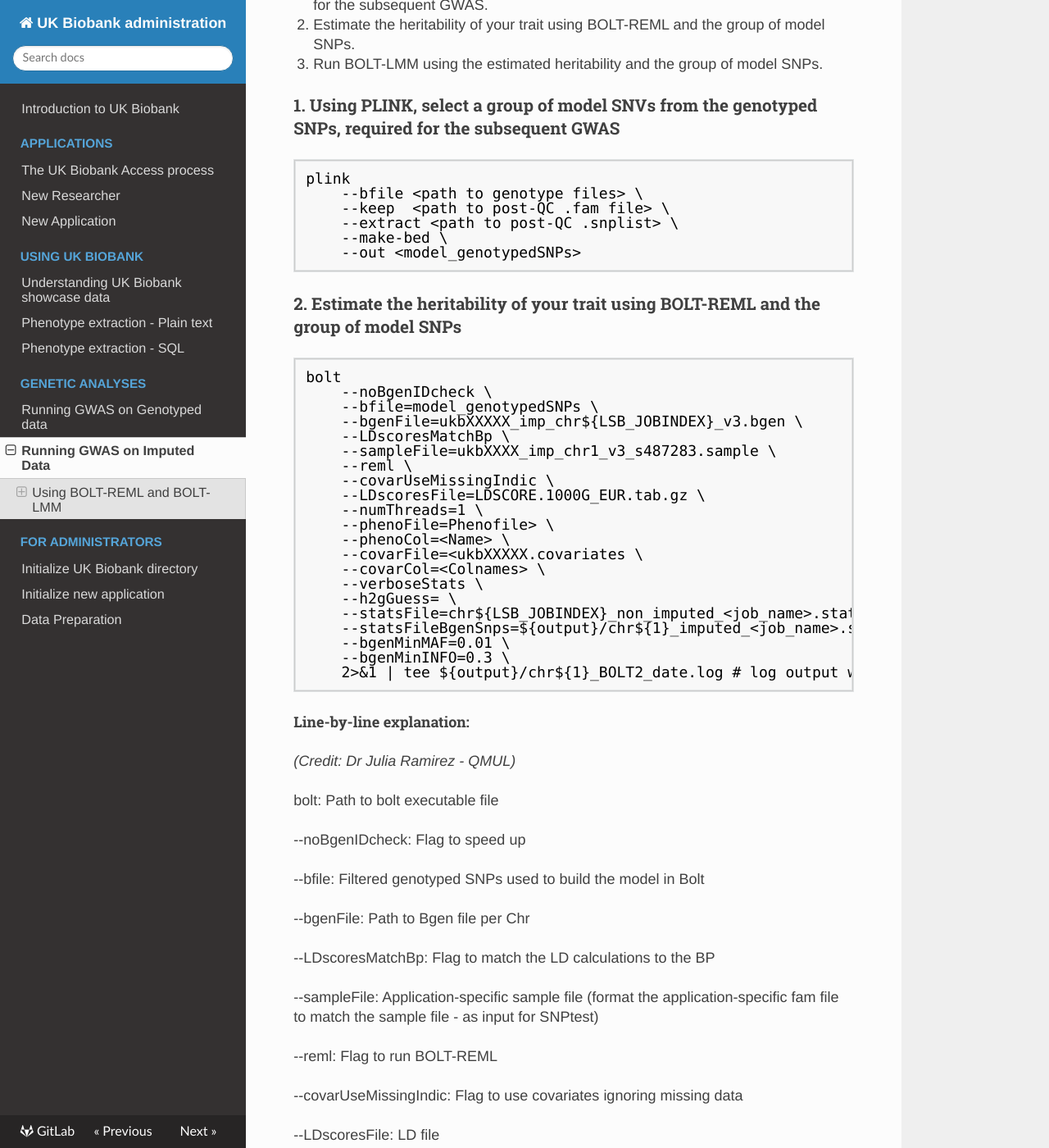
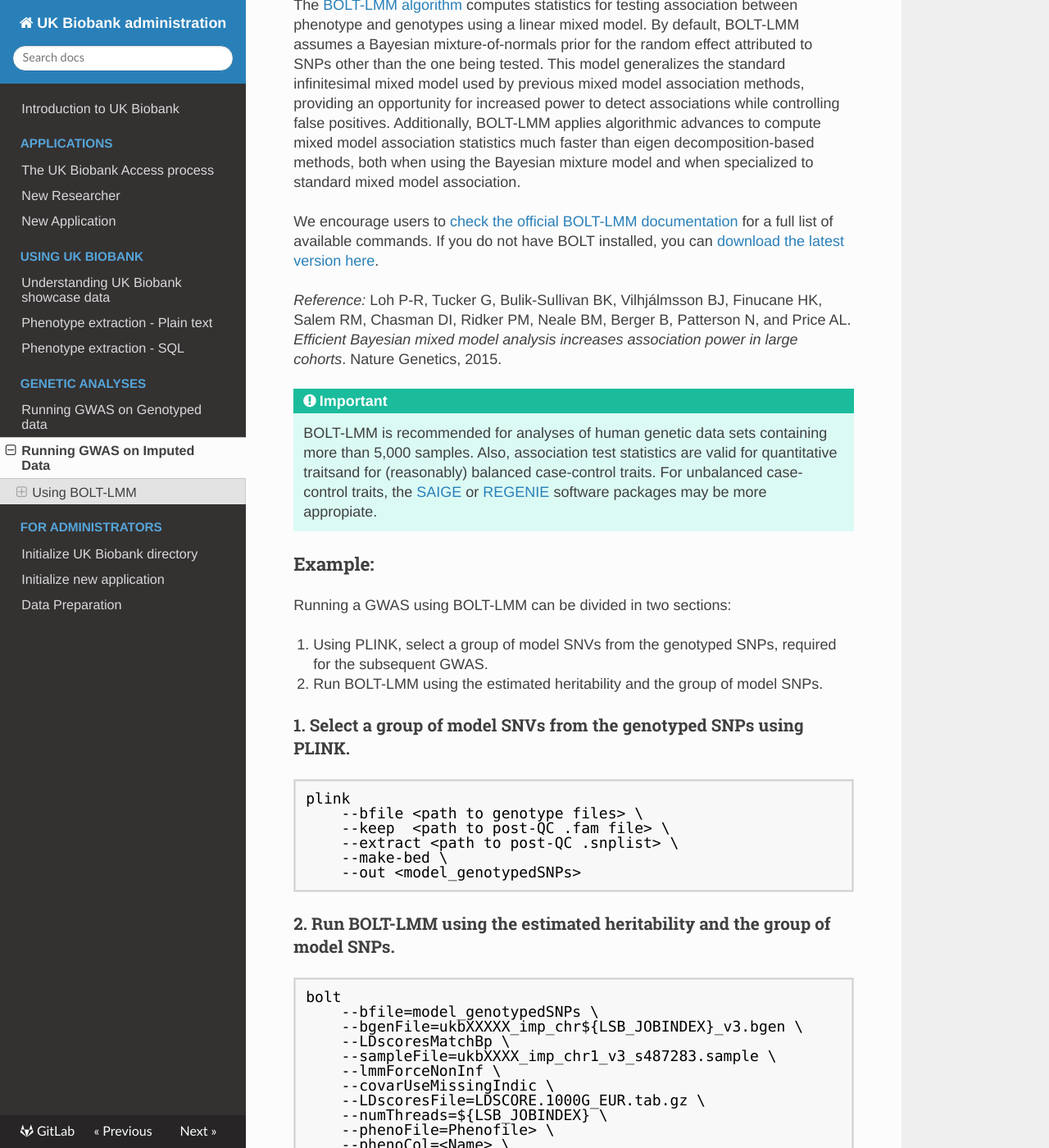
Before and after one commit to garethmarkel/ukb-administration, an MkDocs documentation site: the page built from docs/gwas/imputed_data.md, in a window 1280 px wide and 1400 px high, scrolled down 361 px. Shown: the whole window at 82% size. Built offline with MkDocs 1.6.1, drawn with Linux system fonts in a browser that asks for light colours; comment, search, counter and statistics services are not loaded; some of the changed text lies outside the part shown.

Commit message:
[Update] Removes heritability estimation step. Major changes to text and structure

```diff
--- a/docs/gwas/imputed_data.md
+++ b/docs/gwas/imputed_data.md
@@ -1,16 +1,28 @@
 # Running GWAS on Imputed Data
 
-## Using BOLT-REML and BOLT-LMM
+!!! important
+	Before you start, make sure you have the [post-QC SNP list and sample list](../admin/master_generation.md#expected-result) and have extracted your phenotype either from the [SQL database](./../pheno/understand_sql.md#using-the-sql-database) or from the [text files](../pheno/tradition.md#step-by-step-guide).
 
-### Overview:
 
-Running a GWAS using BOLT-LMM can be divided in three sections:
+## Using BOLT-LMM
+
+The [BOLT-LMM algorithm](https://alkesgroup.broadinstitute.org/BOLT-LMM/downloads/BOLT-LMM_v2.3.4_manual.pdf) computes statistics for testing association between phenotype and genotypes using a linear mixed model. By default, BOLT-LMM assumes a Bayesian mixture-of-normals prior for the random effect attributed to SNPs other than the one being tested. This model generalizes the standard infinitesimal mixed model used by previous mixed model association methods, providing an opportunity for increased power to detect associations while controlling false positives. Additionally, BOLT-LMM applies algorithmic advances to compute mixed model association statistics much faster than eigen decomposition-based methods, both when using the Bayesian mixture model and when specialized to standard mixed model association.
+
+We encourage users to [check the official BOLT-LMM documentation](https://alkesgroup.broadinstitute.org/BOLT-LMM/downloads/BOLT-LMM_v2.3.4_manual.pdf) for a full list of available commands. If you do not have BOLT installed, you can [download the latest version here](http://data.broadinstitute.org/alkesgroup/BOLT-LMM/downloads/).
+
+*Reference:* Loh P-R, Tucker G, Bulik-Sullivan BK, Vilhjálmsson BJ, Finucane HK, Salem RM, Chasman DI, Ridker PM, Neale BM, Berger B, Patterson N, and Price AL. *Efficient Bayesian mixed model analysis increases association power in large cohorts*. Nature Genetics, 2015.
+
+!!! Important
+	BOLT-LMM is recommended for analyses of human genetic data sets containing more than 5,000 samples. Also, association test statistics are valid for quantitative traitsand for (reasonably) balanced case-control traits. For unbalanced case-control traits, the [SAIGE](https://github.com/weizhouUMICH/SAIGE) or [REGENIE](https://github.com/rgcgithub/regenie) software packages may be more appropiate.
+
+### Example:
+
+Running a GWAS using BOLT-LMM can be divided in two sections:
 
 1. Using PLINK, select a group of model SNVs from the genotyped SNPs, required for the subsequent GWAS.
-2. Estimate the heritability of your trait using BOLT-REML and the group of model SNPs.
-3. Run BOLT-LMM using the estimated heritability and the group of model SNPs.
+2. Run BOLT-LMM using the estimated heritability and the group of model SNPs.
 
-#### 1. Using PLINK, select a group of model SNVs from the genotyped SNPs, required for the subsequent GWAS
+#### 1. Select a group of model SNVs from the genotyped SNPs using PLINK.
 
 	plink
 		--bfile <path to genotype files> \
@@ -19,73 +31,56 @@ Running a GWAS using BOLT-LMM can be divided in three sections:
 		--make-bed \
 		--out <model_genotypedSNPs>
 
-#### 2. Estimate the heritability of your trait using BOLT-REML and the group of model SNPs
+#### 2. Run BOLT-LMM using the estimated heritability and the group of model SNPs.
 
 	bolt
-		--noBgenIDcheck \
 		--bfile=model_genotypedSNPs \
 		--bgenFile=ukbXXXXX_imp_chr${LSB_JOBINDEX}_v3.bgen \
 		--LDscoresMatchBp \
 		--sampleFile=ukbXXXX_imp_chr1_v3_s487283.sample \
-		--reml \
+		--lmmForceNonInf \
 		--covarUseMissingIndic \
 		--LDscoresFile=LDSCORE.1000G_EUR.tab.gz \
-		--numThreads=1 \
+		--numThreads=${LSB_JOBINDEX} \
 		--phenoFile=Phenofile> \
 		--phenoCol=<Name> \
 		--covarFile=<ukbXXXXX.covariates \
 		--covarCol=<Colnames> \
+		--covarMaxLevels 1000 \
 		--verboseStats \
 		--h2gGuess= \
 		--statsFile=chr${LSB_JOBINDEX}_non_imputed_<job_name>.stats \
-		--statsFileBgenSnps=${output}/chr${1}_imputed_<job_name>.stats \
+		--statsFileBgenSnps=${output}/chr${LSB_JOBINDEX}_imputed_<job_name>.stats \
+		--numLeaveOutChunks 2 \
 		--bgenMinMAF=0.01 \
 		--bgenMinINFO=0.3 \
-		2>&1 | tee ${output}/chr${1}_BOLT2_date.log # log output written to stdout and stderr
+		2>&1 | tee ${output}/chr${LSB_JOBINDEX}_BOLT2_date.log
 
-###### Line-by-line explanation:
-*(Credit: Dr Julia Ramirez - QMUL)*
+!!! Note
+	In Minerva, ${LSB_JOBINDEX} specifies the index of the job when submitting a job array. For more information about the MSSM Minerva Scientific Computing Environment visit the [documentation.](https://labs.icahn.mssm.edu/minervalab/wp-content/uploads/sites/342/2019/11/2017-09-26_MInerva-User-Group-Meeting.pdf)
 
-bolt: Path to bolt executable file
+| Argument | Explanation |
+|---|---|
+| bolt | Path to bolt executable file |
+| --noBgenIDcheck |  Flag to speed up |
+| --bfile | Filtered genotyped SNPs used to build the model in bolt |
+| --bgenFile | Path to Bgen file per Chr |
+| --LDscoresMatchBp | Flag to match the LD calculations to the base pairs |
+| --sampleFile | Application-specific sample file (format the application-specific fam file to match the sample file - as input for SNPtest) |
+| --lmmForceNonInf | Flag to run BOLT-LMM |
+| --covarUseMissingIndic | Flag to use covariates ignoring missing data |
+| --LDscoresFile | LD file |
+| --numThreads | Number of computational threads |
+| --phenoFile | Path to phenotype file. Header required; FID IID must be first two columns |
+| --phenoCol | Phenotype column name |
+| --covarFile | Path to covariate file |
+| --covarCol | Continuous (qCovarCol) and categorical (covarCol) covariates |
+| --verboseStats | Flag to Output statistics |
+| --h2gGuess | Estimated heritability (with BOLT-REML) |
+| --statsFile | Path output file for assoc stats at PLINK genotypes (not imputed) |
+| --statsFileBgenSnps | Path to stats output file (main results) |
+| --bgenMinMAF | MAF threshold on Oxford BGEN-format genotypes; lower-MAF SNPs will be ignored |
+| --bgenMinINFO | INFO threshold on Oxford BGEN-format genotypes; lower-INFO SNPs will be ignored |
+| 2>&1 tee /chr${LSB_JOBINDEX}_BOLT2_date.log | Path to log output file |
 
---noBgenIDcheck: Flag to speed up
-
---bfile: Filtered genotyped SNPs used to build the model in Bolt
-
---bgenFile: Path to Bgen file per Chr
-
---LDscoresMatchBp: Flag to match the LD calculations to the BP
-
---sampleFile: Application-specific sample file (format the application-specific fam file to match the sample file - as input for SNPtest)
-
---reml: Flag to run BOLT-REML
-
---covarUseMissingIndic: Flag to use covariates ignoring missing data
-
---LDscoresFile: LD file
-
---numThreads: Num of threads
-
---phenoFile: Path to phenotype file
-
---phenoCol: Phenotype column name
-
---covarFile: Path to covariate file
-
---covarCol: Continuous (qCovarCol) and categorical (covarCol) covariates
-
---verboseStats: Flag to Output statistics
-
---h2gGuess: Estimated heritability (with BOLT-REML)
-
---statsFile: Path to stats output file (not imputed)
-
---statsFileBgenSnps: Path to stats output file (main results)
-
---bgenMinMAF: Filter MAF
-
---bgenMinINFO: Filter INFO
-
-2>&1 | tee <Path>: Path to log output file
-
-#### 3. Run BOLT-LMM using the estimated heritability and the group of model SNPs.
+<br>
```
